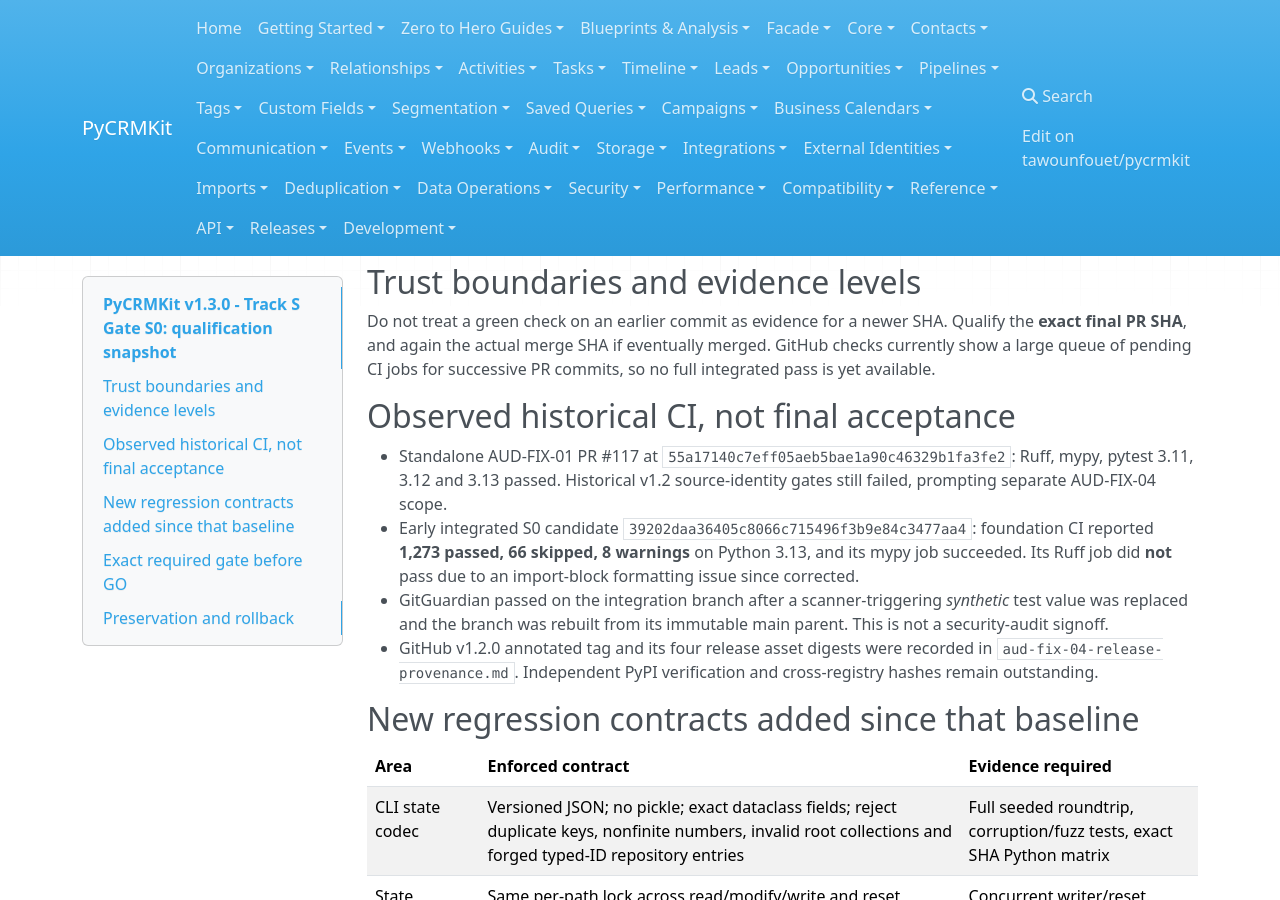
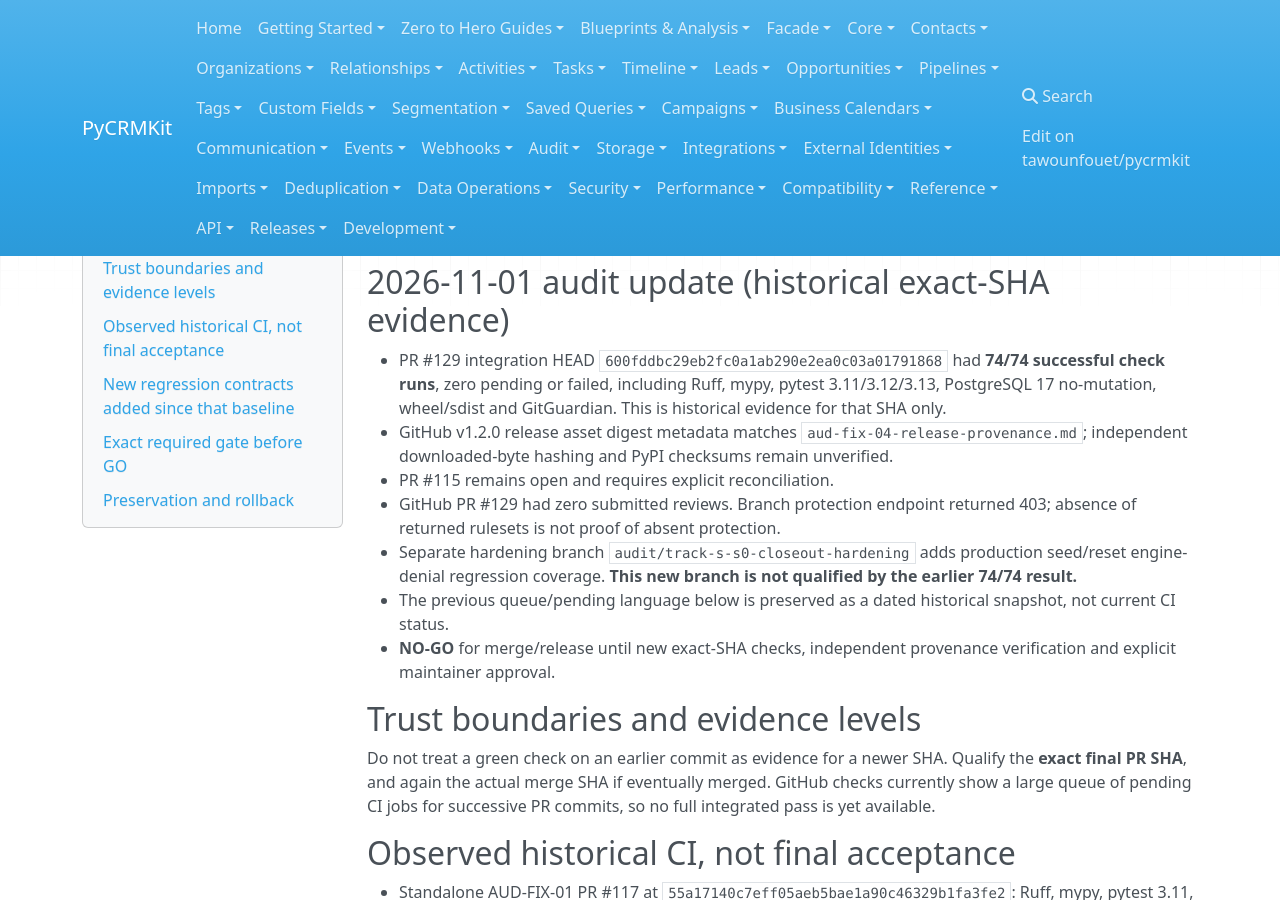
Before and after one commit to tawounfouet/pycrmkit, an MkDocs documentation site: the page built from docs/development/1.3.0/s0-qualification-progress.md, in a window 1280 px wide and 900 px high, scrolled down 234 px. Built offline with MkDocs 1.6.1, drawn with Linux system fonts in a browser that asks for light colours; nearby versions of some CDN libraries.

Commit message:
docs(track-s): record exact-SHA audit and remaining governance gates

```diff
--- a/docs/development/1.3.0/s0-qualification-progress.md
+++ b/docs/development/1.3.0/s0-qualification-progress.md
@@ -4,6 +4,16 @@
 **Branch:** `integration/track-s-s0`
 **Pull request:** [#129](https://github.com/tawounfouet/pycrmkit/pull/129)
 **State:** **NO-GO / open draft / not merged**
+
+## 2026-11-01 audit update (historical exact-SHA evidence)
+
+- PR #129 integration HEAD `600fddbc29eb2fc0a1ab290e2ea0c03a01791868` had **74/74 successful check runs**, zero pending or failed, including Ruff, mypy, pytest 3.11/3.12/3.13, PostgreSQL 17 no-mutation, wheel/sdist and GitGuardian. This is historical evidence for that SHA only.
+- GitHub v1.2.0 release asset digest metadata matches `aud-fix-04-release-provenance.md`; independent downloaded-byte hashing and PyPI checksums remain unverified.
+- PR #115 remains open and requires explicit reconciliation.
+- GitHub PR #129 had zero submitted reviews. Branch protection endpoint returned 403; absence of returned rulesets is not proof of absent protection.
+- Separate hardening branch `audit/track-s-s0-closeout-hardening` adds production seed/reset engine-denial regression coverage. **This new branch is not qualified by the earlier 74/74 result.**
+- The previous queue/pending language below is preserved as a dated historical snapshot, not current CI status.
+- **NO-GO** for merge/release until new exact-SHA checks, independent provenance verification and explicit maintainer approval.
 
 ## Trust boundaries and evidence levels
 
```
